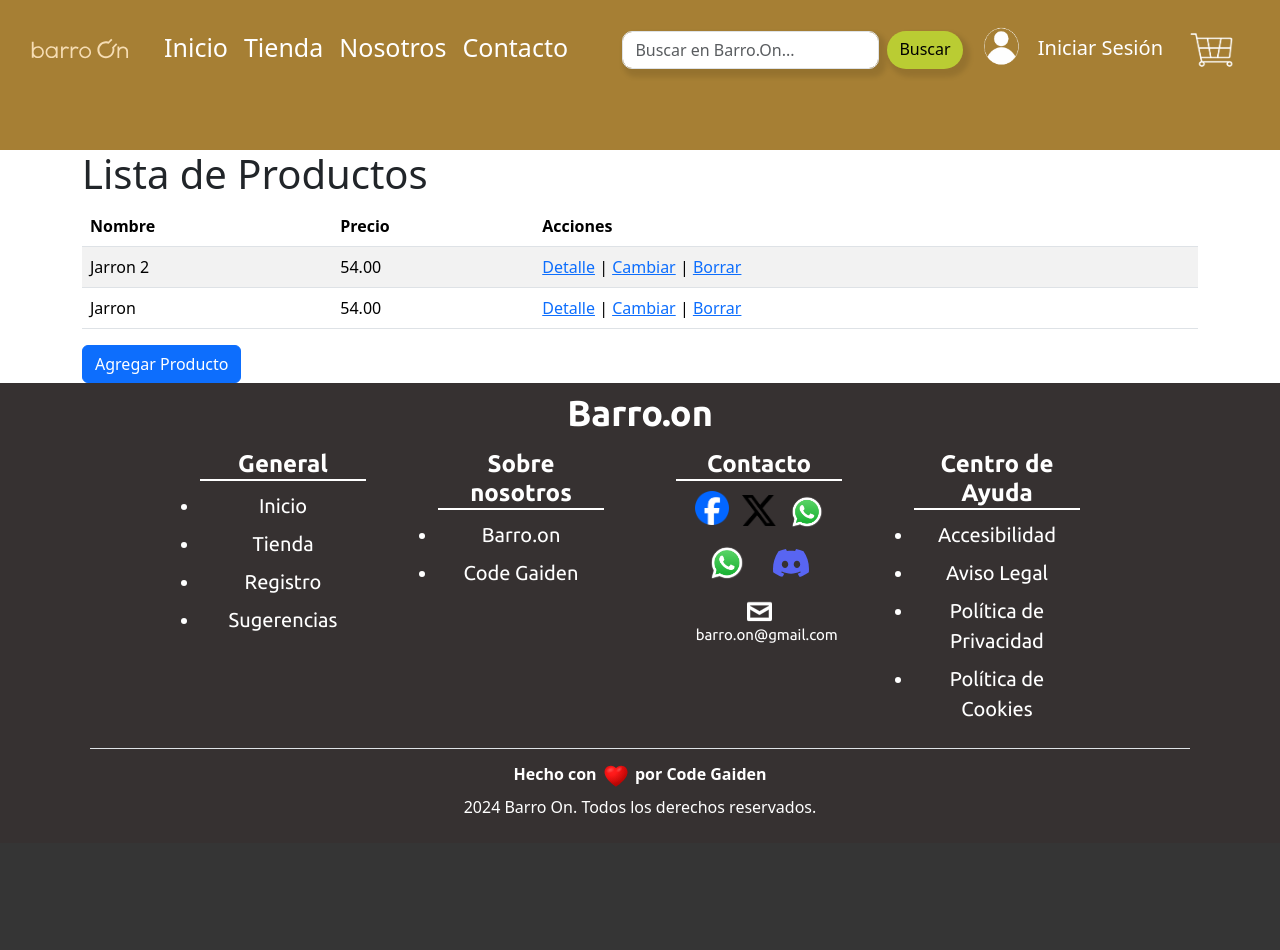
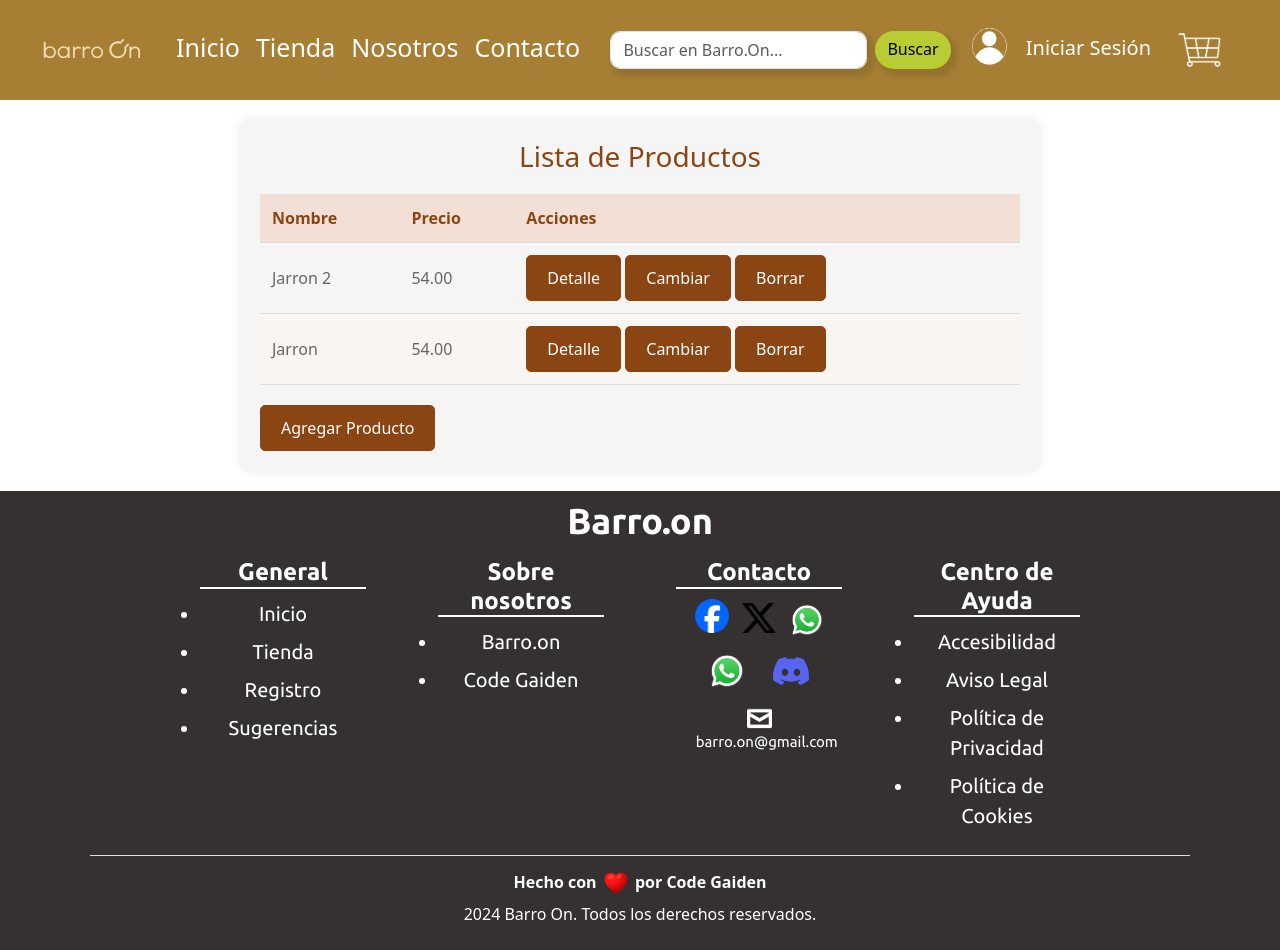
Before and after one commit to Alej0ArtTech/Python_proyecto_final, a Django app: page /productos/ in a window 1280 px wide. Before the commit the page ends 813 px from the top, so only its background shows below. Run offline with Django 5.2, Linux system fonts and the light colour scheme; data comes from the database, SQL or seed files in the repository; both versions use the stored data as it was after the commit; some libraries are stand-ins or nearby versions.

Commit message:
stylos css+bootstrap finales

```diff
--- /dev/null
+++ b/project/core/static/styles/list.css
@@ -0,0 +1,70 @@
+/* Estilos para el contenedor principal */
+.product-container {
+    margin: 20px auto;
+    padding: 20px;
+    background-color: #f5f5f5; /* Fondo gris claro */
+    border-radius: 10px;
+    box-shadow: 0 0 10px rgba(0, 0, 0, 0.1);
+    max-width: 800px;
+    width: 100%;
+    overflow: hidden;
+}
+
+/* Estilos para el título */
+.product-title {
+    font-size: 28px; /* Tamaño de fuente grande */
+    margin-bottom: 20px;
+    color: #8b4513; /* Marrón oscuro */
+    text-align: center; /* Alineación centrada */
+}
+
+/* Estilos para la tabla */
+.product-table {
+    width: 100%;
+    border-collapse: collapse;
+    margin-bottom: 20px;
+}
+
+.product-table th, .product-table td {
+    padding: 12px;
+    text-align: left;
+    border-bottom: 1px solid #ddd;
+    color: #333; /* Texto gris oscuro */
+}
+
+.product-table th {
+    background-color: #f2e0d6; /* Fondo beige claro */
+    font-weight: bold;
+    color: #8b4513; /* Marrón oscuro */
+}
+
+.product-table td {
+    color: #666; /* Texto gris medio */
+}
+
+.product-table tbody tr:nth-child(even) {
+    background-color: #f9f5f2; /* Fondo beige más claro */
+}
+
+.product-table tbody tr:hover {
+    background-color: #efe8e3; /* Fondo beige al pasar el cursor */
+}
+
+/* Estilos para los botones */
+.product-btn {
+    display: inline-block;
+    padding: 10px 20px;
+    font-size: 16px;
+    text-align: center;
+    text-decoration: none;
+    border-radius: 5px;
+    background-color: #8b4513; /* Marrón oscuro */
+    color: #fff; /* Texto blanco */
+    border: 1px solid #8b4513; /* Borde marrón oscuro */
+    transition: background-color 0.3s ease;
+}
+
+.product-btn:hover {
+    background-color: #6e2c0b; /* Cambio de color al pasar el cursor */
+    border-color: #6e2c0b; /* Cambio de color del borde al pasar el cursor */
+}
--- a/project/core/templates/core/base.html
+++ b/project/core/templates/core/base.html
@@ -10,9 +10,15 @@
 	<link href="https://cdn.jsdelivr.net/npm/bootstrap@5.3.3/dist/css/bootstrap.min.css" rel="stylesheet"
 		integrity="sha384-QWTKZyjpPEjISv5WaRU9OFeRpok6YctnYmDr5pNlyT2bRjXh0JMhjY6hW+ALEwIH" crossorigin="anonymous">
 	<link href="https://fonts.googleapis.com/css2?family=Ubuntu:wght@400;700&display=swap" rel="stylesheet">
+	{% block styles %}
 	<link rel="stylesheet" type="text/css" href="{% static 'styles/index.css' %}">
+
+	{% endblock %}
+
 	<link rel="stylesheet" type="text/css" href="{% static 'styles/fonts.css' %}">
+
 	<link rel="stylesheet" type="text/css" href="{% static 'styles/Navbar_Footer.css' %}">
+
 	<!-- conexión con la api de google fonts-->
 	<link rel="preconnect" href="https://fonts.googleapis.com">
 	<link rel="preconnect" href="https://fonts.gstatic.com" crossorigin>
--- a/project/core/templates/core/components/navbar.html
+++ b/project/core/templates/core/components/navbar.html
@@ -34,7 +34,7 @@
                 </li>
                 {% if user.is_superuser %}
                     <li class="nav-item">
-                        <a class="nav-link{% if request.path == '/administrar_productos/' %} active{% endif %}" href="{% url 'productos:productocategoria_list' %}">Administrar Productos</a>
+                        <a class="nav-link{% if request.path == '/administrar_productos/' %} active{% endif %}" href="{% url 'productos:productocategoria_list' %}" id='navbrcolorletras' aria-current="page">Administrar Productos</a>
                     </li>
                 {% endif %}
             </ul>
--- a/project/productos/templates/productos/confirm_delete.html
+++ b/project/productos/templates/productos/confirm_delete.html
@@ -1,5 +1,10 @@
 {% extends "core/base.html" %}
 {% block title %}Confirmar Eliminación{% endblock %}
+
+{% load static %}
+{% block styles %}
+    <link rel="stylesheet" type="text/css" href="{% static 'styles/delete.css' %}">
+{% endblock %}
 
 {% block content %}
 <div class="container">
--- a/project/productos/templates/productos/productocategoria_list.html
+++ b/project/productos/templates/productos/productocategoria_list.html
@@ -1,10 +1,16 @@
 {% extends "core/base.html" %}
 {% block title %}Lista de Productos{% endblock %}
 
+{% load static %}
+{% block styles %}
+    <link rel="stylesheet" type="text/css" href="{% static 'styles/list.css' %}">
+{% endblock %}
+
+
 {% block content %}
-<div class="container">
-    <h1>Lista de Productos</h1>
-    <table class="table table-striped">
+<div class="product-container">
+    <h1 class="product-title">Lista de Productos</h1>
+    <table class="product-table table-striped">
         <thead>
             <tr>
                 <th>Nombre</th>
@@ -18,14 +24,14 @@
                 <td>{{ producto.nombre }}</td>
                 <td>{{ producto.precio }}</td>
                 <td>
-                    <a href="{% url 'productos:productocategoria_detail' producto.pk %}">Detalle</a> |
-                    <a href="{% url 'productos:productocategoria_update' producto.pk %}">Cambiar</a> |
-                    <a href="{% url 'productos:productocategoria_delete' producto.pk %}">Borrar</a>
+                    <a href="{% url 'productos:productocategoria_detail' producto.pk %}" class="product-btn">Detalle</a>
+                    <a href="{% url 'productos:productocategoria_update' producto.pk %}" class="product-btn">Cambiar</a>
+                    <a href="{% url 'productos:productocategoria_delete' producto.pk %}" class="product-btn">Borrar</a>
                 </td>
             </tr>
             {% endfor %}
         </tbody>
     </table>
-    <a href="{% url 'productos:productocategoria_create' %}" class="btn btn-primary">Agregar Producto</a>
+    <a href="{% url 'productos:productocategoria_create' %}" class="product-btn btn-primary">Agregar Producto</a>
 </div>
 {% endblock %}
```
Also changed, not shown: project/core/static/styles/login.css (added, +83 -0 lines), project/core/templates/core/login.html (+12 -5 lines), project/productos/forms.py (+8 -0 lines), project/productos/templates/productos/productocategoria_detail.html (+37 -12 lines), project/productos/templates/productos/productocategoria_form.html (+38 -3 lines), project/core/static/styles/delete.css (added), project/core/static/styles/detail.css (added), project/core/static/styles/form.css (added), project/db.sqlite3, project/media/img_producto/002.jpeg (added), project/media/img_producto/003.jpg (added).
